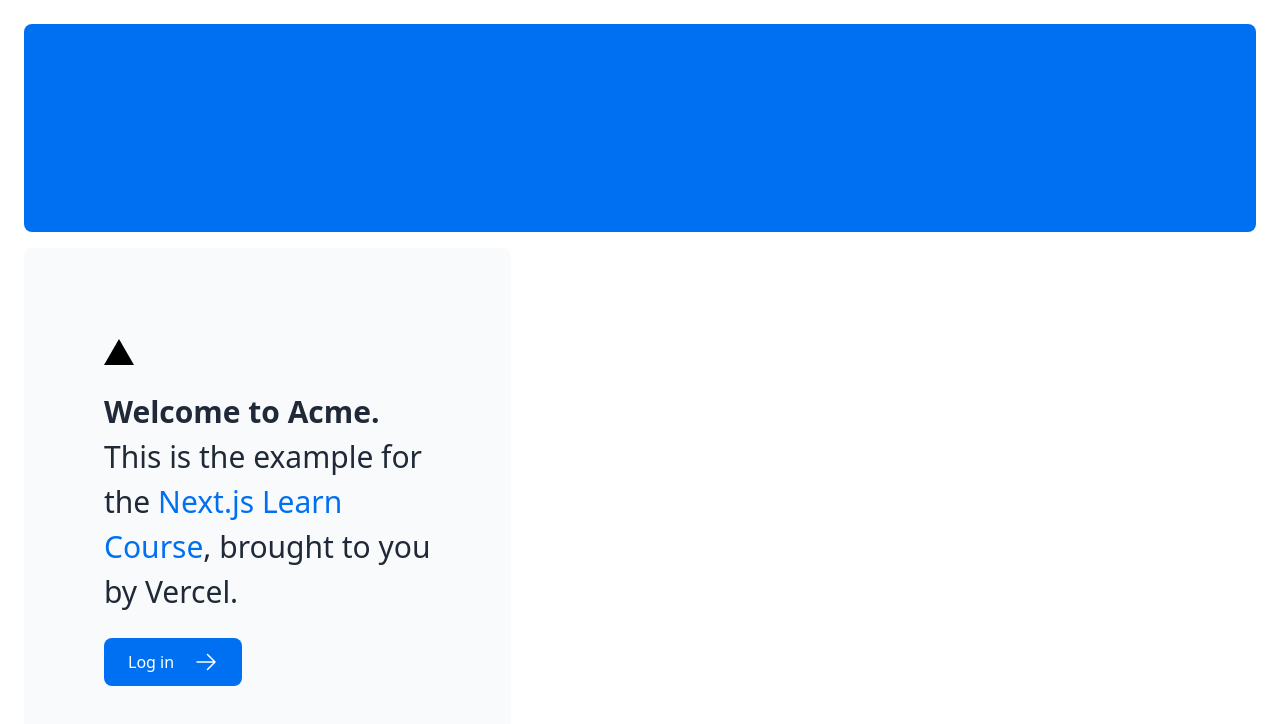
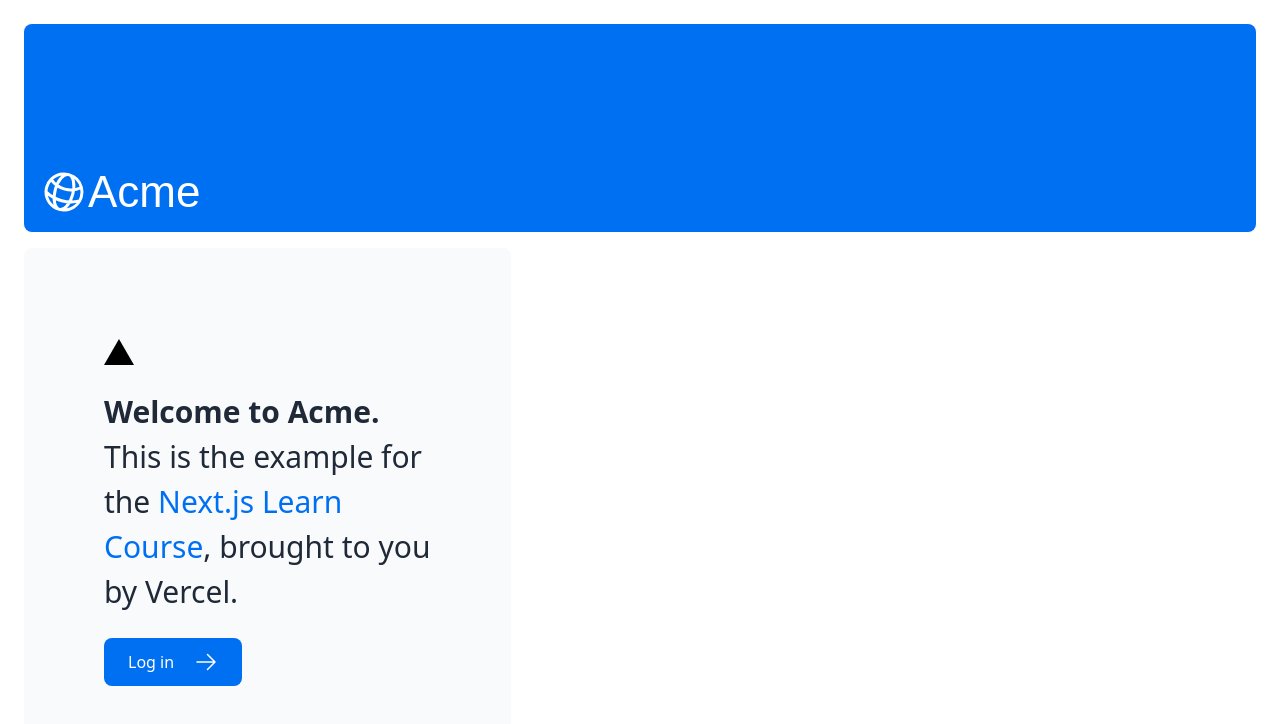
Before and after one commit to 4toshadowjohn/nextjs-dashboard, a Next.js app: page / in a window 1280 px wide. Shown: the top 724 px of the page. Built offline with nearby package versions, Linux system fonts and the light colour scheme; a web font is replaced by a local one.

Commit message:
page.tsx triangulo

```diff
--- a/app/page.tsx
+++ b/app/page.tsx
@@ -6,7 +6,7 @@
   return (
     <main className="flex min-h-screen flex-col p-6">
       <div className="flex h-20 shrink-0 items-end rounded-lg bg-blue-500 p-4 md:h-52">
-        {/* <AcmeLogo /> */}
+        { <AcmeLogo /> }
       </div>
       <div className="mt-4 flex grow flex-col gap-4 md:flex-row">
         <div className="flex flex-col justify-center gap-6 rounded-lg bg-gray-50 px-6 py-10 md:w-2/5 md:px-20">
--- a/app/query/route.ts
+++ b/app/query/route.ts
@@ -7,7 +7,7 @@
      SELECT invoices.amount, customers.name
      FROM invoices
      JOIN customers ON invoices.customer_id = customers.id
-     WHERE invoices.amount = 32545;
+     WHERE invoices.amount = 666;
    `;
 
  	return data;
```
